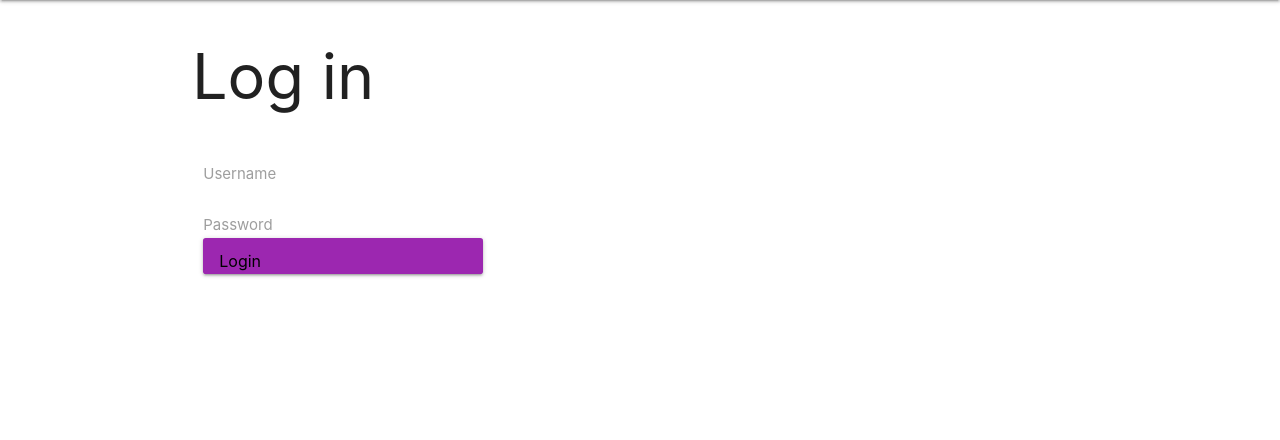
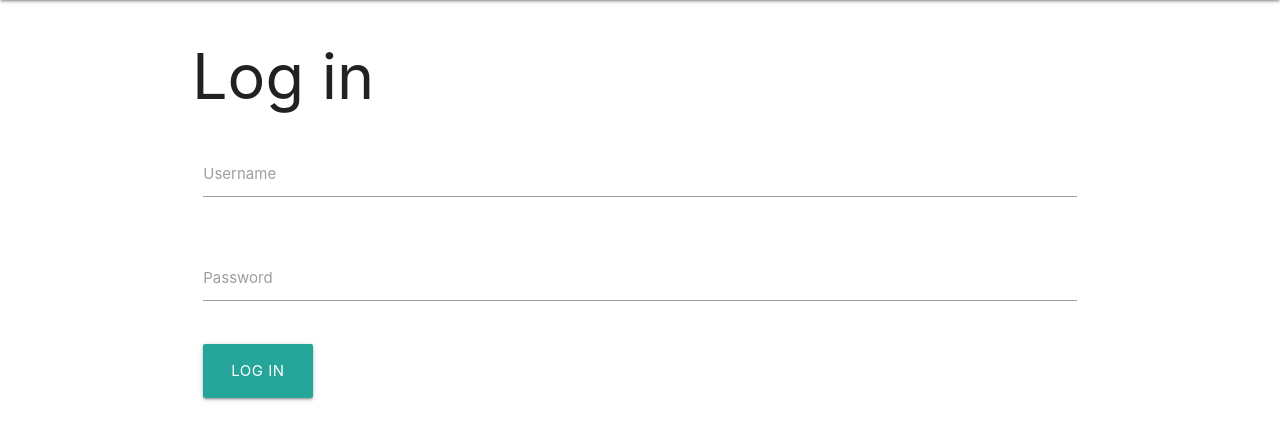
Before and after one commit to JessicaM16/AlumniGallery, a Flask app: page /logIn in a window 1280 px wide. Shown: the part 64-504 px from the top of the page. Run offline with Flask 2, Linux system fonts and the light colour scheme.

Commit message:
fixed forms

```diff
--- a/App/templates/login.html
+++ b/App/templates/login.html
@@ -7,22 +7,22 @@
 {% block content %}
     <h1>Log in</h1>
     <div class = "row">
-        <form id = "myForm" class = "col s12">
+        <form id = "myForm" class = "col s12" >
             <div class = "row">
                 <div class = " input-field col s12">
-                    <raw-input name = "username" type = "text" required></raw-input>
+                    <input name = "username" type = "text" required>
                     <label for = "username">Username</label>
                 </div>
             </div>
             <div class ="row">
                 <div class = "input-field col s12">
-                    <raw-input name = "password" type="password" required pattern ="^(?.*\d)(?=.*[a-z])(?=.*[A-Z])(?=.*[a-zA-Z]).{8,}$"></raw-input>
+                    <input name = "password" type="password" required pattern ="^(?.*\d)(?=.*[a-z])(?=.*[A-Z])(?=.*[a-zA-Z]).{8,}$">
                     <label for = "password">Password</label>
                 </div>
             </div>
             <div class ="row">
                 <div class = "col s12">
-                    <input name="Enter" class="btn waves-effect waves-light purple" value = "Login">
+                    <a class="waves-effect waves-light btn-large">Log In</a>
                 </div>
             </div>
         </form>
--- a/App/templates/signUp.html
+++ b/App/templates/signUp.html
@@ -88,7 +88,7 @@
             </div>
             <div class="row">
                 <div class="col">
-                    <input name="submit" class="btn waves-effect waves-light blue" value="Sign Up">
+                    <a class="waves-effect waves-light btn-large">Sign Up</a>
                 </div>
             </div>
 
```
